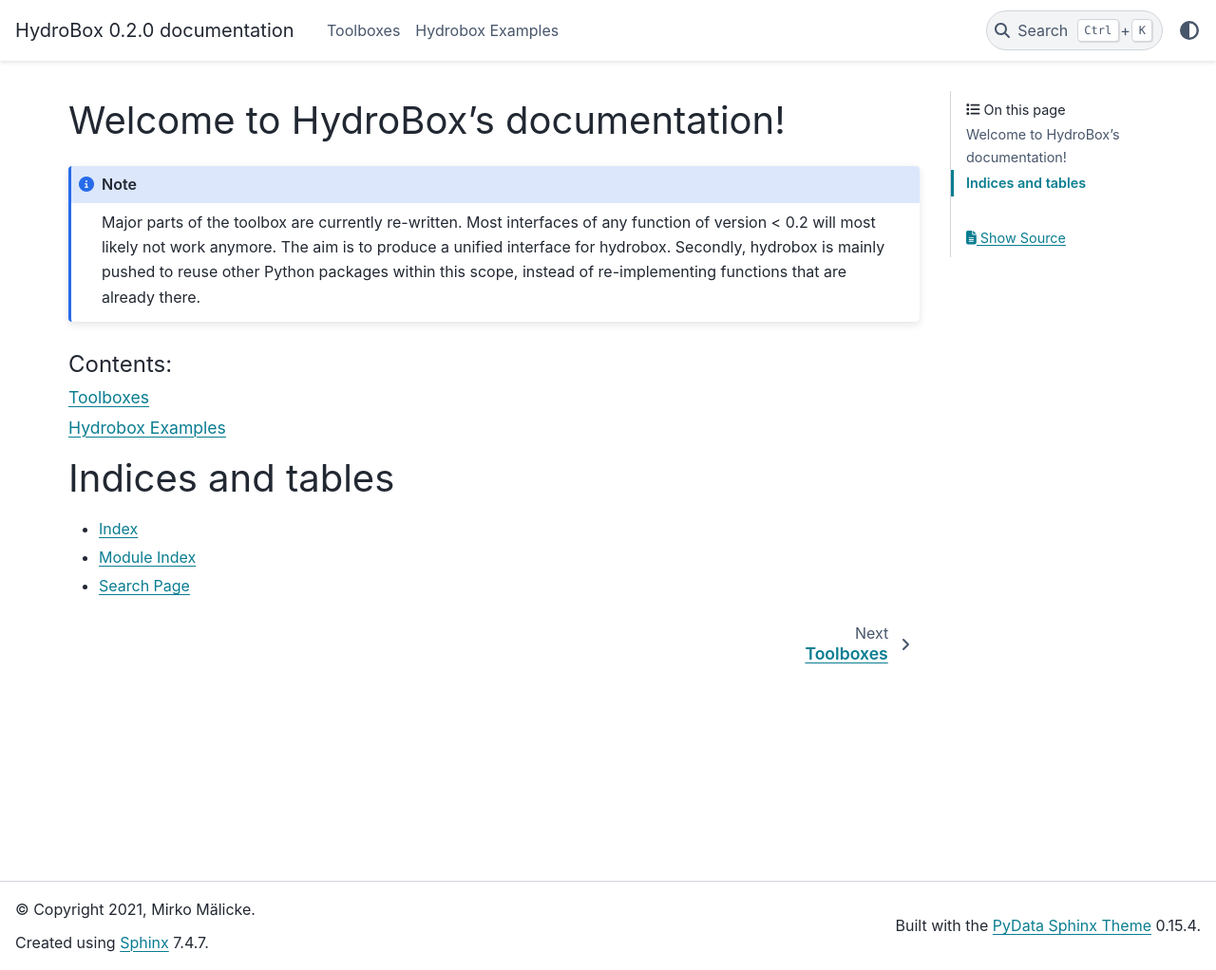
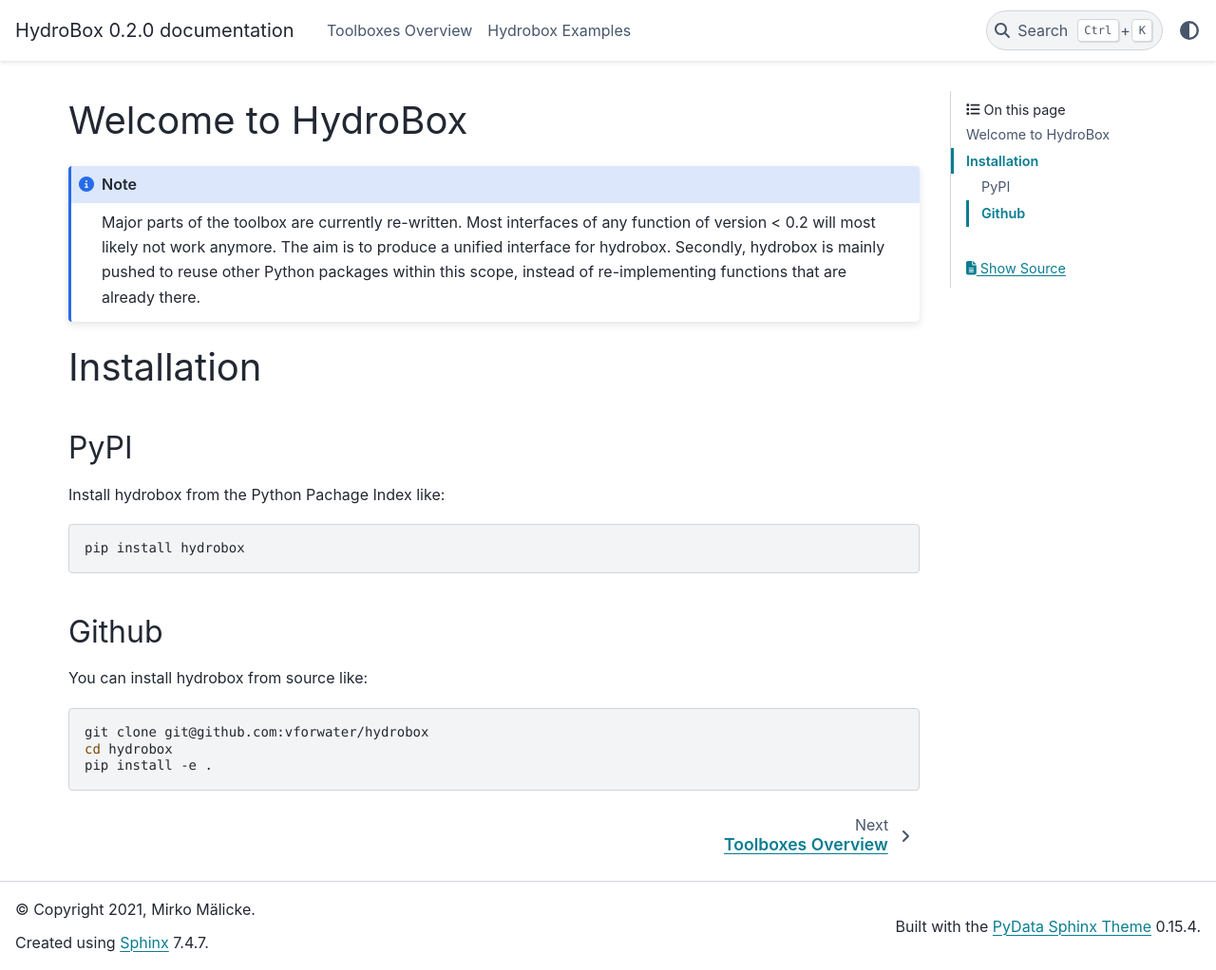
Before and after one commit to VForWaTer/hydrobox, a Sphinx documentation site: the page built from doc/index.rst, in a window 1280 px wide and 1022 px high. Shown: the whole window at 95% size. Built offline with Sphinx 7.4.7 and the PyData theme 0.15.4, drawn with Linux system fonts in a browser that asks for light colours.

Commit message:
docs updates

```diff
--- a/doc/index.rst
+++ b/doc/index.rst
@@ -3,8 +3,8 @@
    You can adapt this file completely to your liking, but it should at least
    contain the root `toctree` directive.
 
-Welcome to HydroBox's documentation!
-====================================
+Welcome to HydroBox
+===================
 
 .. note::
    Major parts of the toolbox are currently re-written. Most interfaces of
@@ -14,15 +14,32 @@
    this scope, instead of re-implementing functions that are already there.
 
 .. toctree::
+   :hidden:
    :maxdepth: 1
    :caption: Contents:
 
-   toolboxes
+   toolboxes/index
    auto_examples/index
 
-Indices and tables
-==================
+Installation
+============
 
-* :ref:`genindex`
-* :ref:`modindex`
-* :ref:`search`
+PyPI
+----
+
+Install hydrobox from the Python Pachage Index like:
+
+.. code-block:: bash
+
+   pip install hydrobox
+
+Github
+------
+
+You can install hydrobox from source like:
+
+.. code-block:: bash
+
+   git clone git@github.com:vforwater/hydrobox
+   cd hydrobox
+   pip install -e .
--- a/doc/toolboxes.rst
+++ /dev/null
@@ -1,7 +0,0 @@
-=========
-Toolboxes
-=========
-
-
-
-.. automodule:: hydrobox.geostat
--- /dev/null
+++ b/doc/toolboxes/gen_modules/hydrobox.geostat.ext_drift_kriging.rst
@@ -0,0 +1,6 @@
+hydrobox.geostat.ext\_drift\_kriging
+====================================
+
+.. currentmodule:: hydrobox.geostat
+
+.. autofunction:: ext_drift_kriging
--- /dev/null
+++ b/doc/toolboxes/gen_modules/hydrobox.geostat.gridsearch.rst
@@ -0,0 +1,6 @@
+hydrobox.geostat.gridsearch
+===========================
+
+.. currentmodule:: hydrobox.geostat
+
+.. autofunction:: gridsearch
--- /dev/null
+++ b/doc/toolboxes/gen_modules/hydrobox.geostat.ordinary_kriging.rst
@@ -0,0 +1,6 @@
+hydrobox.geostat.ordinary\_kriging
+==================================
+
+.. currentmodule:: hydrobox.geostat
+
+.. autofunction:: ordinary_kriging
--- /dev/null
+++ b/doc/toolboxes/gen_modules/hydrobox.geostat.simple_kriging.rst
@@ -0,0 +1,6 @@
+hydrobox.geostat.simple\_kriging
+================================
+
+.. currentmodule:: hydrobox.geostat
+
+.. autofunction:: simple_kriging
--- /dev/null
+++ b/doc/toolboxes/gen_modules/hydrobox.geostat.universal_kriging.rst
@@ -0,0 +1,6 @@
+hydrobox.geostat.universal\_kriging
+===================================
+
+.. currentmodule:: hydrobox.geostat
+
+.. autofunction:: universal_kriging
--- /dev/null
+++ b/doc/toolboxes/gen_modules/hydrobox.geostat.variogram.rst
@@ -0,0 +1,6 @@
+hydrobox.geostat.variogram
+==========================
+
+.. currentmodule:: hydrobox.geostat
+
+.. autofunction:: variogram
--- /dev/null
+++ b/doc/toolboxes/geostat.rst
@@ -0,0 +1,5 @@
+=============
+Geostatistics
+=============
+
+.. automodule:: hydrobox.geostat
```
Also changed, not shown: doc/toolboxes/index.rst (added, +9 -0 lines), 2 other files.
